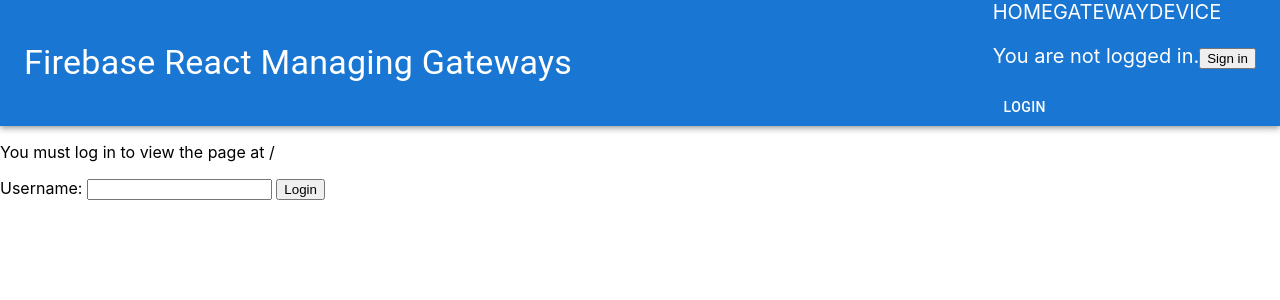
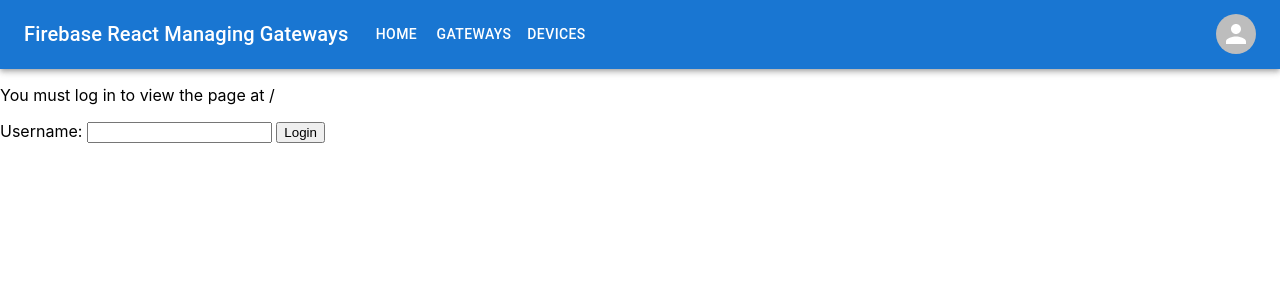
Before and after one commit to adrianflda/firebase-react-managing-gateways, a React (Create React App) app: page /login in a window 1280 px wide. Shown: the top 300 px of the page. Built offline with nearby package versions, Linux system fonts and the light colour scheme.

Commit message:
refactor navbar

```diff
--- a/src/actions/index.ts
+++ b/src/actions/index.ts
@@ -1,4 +1,4 @@
-import { ADD_GATEWAY, CLEAR_GATEWAYS, TOGGLE_GATEWAY_DELETE } from '../constants/action-types';
+import { ADD_GATEWAY, CLEAR_GATEWAYS, TOGGLE_GATEWAY_DELETE } from '../constants/actions';
 
 export const addGateway = (payload: any) => ({
     type: ADD_GATEWAY,
--- a/src/components/Device/DeviceListPage.tsx
+++ b/src/components/Device/DeviceListPage.tsx
@@ -1,11 +1,11 @@
 import { Link } from "react-router-dom";
-import { RouterPathEnum } from "../../enums/RouterPathEnum";
+import { ROUTES } from "../../constants/routes";
 
 const DeviceListPage = ({ history }: any) => {
     return (
         <div>
             <div>DeviceListPage</div>
-            <Link to={RouterPathEnum.HOME}>HOME</Link>
+            <Link to={ROUTES.HOME.staticRoute}>HOME</Link>
         </div>
     );
 };
--- a/src/components/Navbar/Drawer.tsx
+++ /dev/null
@@ -1,68 +0,0 @@
-import React, { useState } from "react";
-import { Link } from "react-router-dom";
-import Drawer from '@mui/material/Drawer';
-import List from '@mui/material/List';
-import ListItem from '@mui/material/ListItem';
-import ListItemText from '@mui/material/ListItemText';
-import Divider from '@mui/material/Divider';
-import MenuIcon from "@mui/icons-material/Menu";
-import IconButton from '@mui/material/IconButton';
-import { makeStyles } from '@mui/styles';
-import { RouterPathEnum } from "../../enums/RouterPathEnum";
-import AuthStatus from "../Auth/AuthStatus";
-
-const useStyles = makeStyles(() => ({
-  link: {
-    textDecoration: "none",
-    color: "blue",
-    fontSize: "20px",
-  },
-  icon: {
-    color: "white"
-  }
-})) as any;
-
-function DrawerComponent() {
-  const classes = useStyles();
-  const [openDrawer, setOpenDrawer] = useState(false);
-
-  return (
-    <>
-      <Drawer
-        open={openDrawer}
-        onClose={() => setOpenDrawer(false)}
-      >
-        <List>
-          <ListItem onClick={() => setOpenDrawer(false)}>
-            <ListItemText>
-              <Link to={RouterPathEnum.HOME} className={classes.link}>HOME</Link>
-            </ListItemText>
-          </ListItem>
-          <Divider />
-          <ListItem onClick={() => setOpenDrawer(false)}>
-            <ListItemText>
-              <Link to={RouterPathEnum.GATEWAY} className={classes.link}>GATEWAY</Link>
-            </ListItemText>
-          </ListItem>
-          <Divider />
-          <ListItem onClick={() => setOpenDrawer(false)}>
-            <ListItemText>
-              <Link to={RouterPathEnum.DEVICE} className={classes.link}>DEVICE</Link>
-            </ListItemText>
-          </ListItem>
-          <Divider />
-          <ListItem onClick={() => setOpenDrawer(false)}>
-            <ListItemText>
-              <AuthStatus />
-            </ListItemText>
-          </ListItem>
-          <Divider />
-        </List>
-      </Drawer>
-      <IconButton onClick={() => setOpenDrawer(!openDrawer)} className={classes.icon}>
-        <MenuIcon />
-      </IconButton>
-    </>
-  );
-}
-export default DrawerComponent;
--- a/src/components/Navbar/Navbar.tsx
+++ b/src/components/Navbar/Navbar.tsx
@@ -2,70 +2,124 @@
 import AppBar from '@mui/material/AppBar';
 import Box from '@mui/material/Box';
 import Toolbar from '@mui/material/Toolbar';
+import IconButton from '@mui/material/IconButton';
 import Typography from '@mui/material/Typography';
+import Menu from '@mui/material/Menu';
+import MenuIcon from '@mui/icons-material/Menu';
+import Container from '@mui/material/Container';
 import Button from '@mui/material/Button';
-import IconButton from '@mui/material/IconButton';
-import MenuIcon from '@mui/icons-material/Menu';
-import { Link } from 'react-router-dom';
-import { RouterPathEnum } from '../../enums/RouterPathEnum';
-import AuthStatus from '../Auth/AuthStatus';
-import DrawerComponent from './Drawer';
-import { makeStyles, createStyles } from '@mui/styles';
-import useMediaQuery from '@mui/material/useMediaQuery';
-import { createTheme } from '@mui/material/styles';
+import MenuItem from '@mui/material/MenuItem';
+import ProfileAvatar from '../Profile/ProfileAvatar';
+import { ROUTES } from '../../constants/routes';
+import { useNavigate } from 'react-router-dom';
 
-const useStyles = makeStyles((theme: any) => createStyles({
-  logo: {
-    flexGrow: 1,
-    cursor: "pointer",
-  },
-  link: {
-    textDecoration: "none",
-    color: "white",
-    fontSize: "20px",
-    "&:hover": {
-      color: "yellow",
-      borderBottom: "1px solid white",
-    },
-  },
-})) as any;
-
-const theme = createTheme({});
+const PAGE_LINKS = Object.values(ROUTES).filter((route) => route.isNavbarItem);
 
 const Navbar = () => {
-  const classes = useStyles();
-  const isMobile = useMediaQuery(theme.breakpoints.down("md"));
+  const navigate = useNavigate();
+  const [anchorElNav, setAnchorElNav] = React.useState<null | HTMLElement>(null);
+  const [anchorElUser, setAnchorElUser] = React.useState<null | HTMLElement>(null);
+
+  const handleOpenNavMenu = (event: React.MouseEvent<HTMLElement>) => {
+    setAnchorElNav(event.currentTarget);
+  };
+  const handleOpenUserMenu = (event: React.MouseEvent<HTMLElement>) => {
+    setAnchorElUser(event.currentTarget);
+  };
+
+  const handleCloseNavMenu = () => {
+    setAnchorElNav(null);
+  };
+
+  const handleCloseUserMenu = () => {
+    setAnchorElUser(null);
+  };
+
+  const handleClick = (route: string) => {
+    handleCloseNavMenu();
+    navigate(route);
+  }
 
   return (
-    <Box sx={{ flexGrow: 1 }}>
-      <AppBar position="static">
-        <Toolbar>
-          <Typography variant="h4" component="div" sx={{ flexGrow: 1 }}>
+    <AppBar position="static">
+      <Container maxWidth="xl">
+        <Toolbar disableGutters>
+          <Typography
+            variant="h6"
+            noWrap
+            component="div"
+            sx={{ mr: 2, display: { xs: 'none', md: 'flex' } }}
+          >
             Firebase React Managing Gateways
           </Typography>
-          {isMobile ? (
-            <DrawerComponent />
-          ) : (
-            <div className={classes.navlinks}>
-              <Link to={RouterPathEnum.HOME} className={classes.link}>
-                HOME
-              </Link>
-              <Link to={RouterPathEnum.GATEWAY} className={classes.link}>
-                GATEWAY
-              </Link>
-              <Link to={RouterPathEnum.DEVICE} className={classes.link}>
-                DEVICE
-              </Link>
-              <Link to={RouterPathEnum.LOGIN} className={classes.link}>
-                <AuthStatus />
-              </Link>
-              <Button color="inherit">Login</Button>
-            </div>
-          )}
+
+          <Box sx={{ flexGrow: 1, display: { xs: 'flex', md: 'none' } }}>
+            <IconButton
+              size="large"
+              aria-label="account of current user"
+              aria-controls="menu-appbar"
+              aria-haspopup="true"
+              onClick={handleOpenNavMenu}
+              color="inherit"
+            >
+              <MenuIcon />
+            </IconButton>
+            <Menu
+              id="menu-appbar"
+              anchorEl={anchorElNav}
+              anchorOrigin={{
+                vertical: 'bottom',
+                horizontal: 'left',
+              }}
+              keepMounted
+              transformOrigin={{
+                vertical: 'top',
+                horizontal: 'left',
+              }}
+              open={Boolean(anchorElNav)}
+              onClose={handleCloseNavMenu}
+              sx={{
+                display: { xs: 'block', md: 'none' },
+              }}
+            >
+              {PAGE_LINKS.map((route) => (
+                <MenuItem
+                  key={route.name}
+                  onClick={() => handleClick(route.staticRoute)}
+                >
+                  <Typography textAlign="center">{route.name}</Typography>
+                </MenuItem>
+              ))}
+            </Menu>
+          </Box>
+          <Typography
+            variant="h6"
+            noWrap
+            component="div"
+            sx={{ flexGrow: 1, display: { xs: 'flex', md: 'none' } }}
+          >
+            Firebase React Managing Gateways
+          </Typography>
+          <Box sx={{ flexGrow: 1, display: { xs: 'none', md: 'flex' } }}>
+            {PAGE_LINKS.map((route) => (
+              <Button
+                key={route.name}
+                onClick={() => handleClick(route.staticRoute)}
+                sx={{ my: 2, color: 'white', display: 'block' }}
+              >
+                {route.name}
+              </Button>
+            ))}
+          </Box>
+          <ProfileAvatar
+            handleOpenUserMenu={handleOpenUserMenu}
+            handleCloseUserMenu={handleCloseUserMenu}
+            anchorElUser={anchorElUser}
+          />
         </Toolbar>
-      </AppBar>
-    </Box>
+      </Container>
+    </AppBar>
   );
-}
+};
 
 export default Navbar;
--- /dev/null
+++ b/src/components/Profile/ProfileAvatar.tsx
@@ -0,0 +1,42 @@
+import * as React from 'react';
+import Box from '@mui/material/Box';
+import IconButton from '@mui/material/IconButton';
+import Menu from '@mui/material/Menu';
+import Avatar from '@mui/material/Avatar';
+import Tooltip from '@mui/material/Tooltip';
+import MenuItem from '@mui/material/MenuItem';
+import AuthStatus from '../Auth/AuthStatus';
+
+const ProfileAvatar = ({ handleCloseUserMenu, handleOpenUserMenu, anchorElUser }: any) => {
+    return <>
+        <Box sx={{ flexGrow: 0 }}>
+            <Tooltip title="Open settings">
+                <IconButton onClick={handleOpenUserMenu} sx={{ p: 0 }}>
+                    <Avatar />
+                </IconButton>
+            </Tooltip>
+            <Menu
+                sx={{ mt: '45px' }}
+                id="menu-appbar"
+                anchorEl={anchorElUser}
+                anchorOrigin={{
+                    vertical: 'top',
+                    horizontal: 'right',
+                }}
+                keepMounted
+                transformOrigin={{
+                    vertical: 'top',
+                    horizontal: 'right',
+                }}
+                open={Boolean(anchorElUser)}
+                onClose={handleCloseUserMenu}
+            >
+                <MenuItem key='authStatus' onClick={handleCloseUserMenu}>
+                    <AuthStatus />
+                </MenuItem>
+            </Menu>
+        </Box>
+    </>
+};
+
+export default ProfileAvatar;
--- /dev/null
+++ b/src/constants/routes.ts
@@ -0,0 +1,41 @@
+interface IRoute {
+    name: string;
+    isNavbarItem?: boolean;
+    staticRoute: string;
+    dynamicRoute?: (param: string) => {};
+}
+
+interface IRoutes {
+    HOME: IRoute;
+    LOGIN: IRoute;
+    GATEWAYS: IRoute;
+    GATEWAYS_DETAILS: IRoute;
+    DEVICES: IRoute;
+}
+
+export const ROUTES: IRoutes = {
+    HOME: {
+        name: "Home",
+        staticRoute: '/',
+        isNavbarItem: true
+    },
+    LOGIN: {
+        name: "Login",
+        staticRoute: '/login'
+    },
+    GATEWAYS: {
+        name: "Gateways",
+        staticRoute: '/gateways',
+        isNavbarItem: true
+    },
+    GATEWAYS_DETAILS: {
+        name: "Gateways Details",
+        staticRoute: '/gateways',
+        dynamicRoute: (serial: string) => `${ROUTES.GATEWAYS}/${serial}`
+    },
+    DEVICES: {
+        name: 'Devices',
+        staticRoute: '/devices',
+        isNavbarItem: true
+    }
+}
--- a/src/enums/RouterPathEnum.ts
+++ /dev/null
@@ -1,6 +0,0 @@
-export enum RouterPathEnum {
-    HOME = '/',
-    LOGIN = '/login',
-    GATEWAY = '/gateway',
-    DEVICE = '/device'
-}
--- a/src/reducers/gateways.ts
+++ b/src/reducers/gateways.ts
@@ -1,4 +1,4 @@
-import { ADD_GATEWAY, CLEAR_GATEWAYS, TOGGLE_GATEWAY_DELETE } from '../constants/action-types';
+import { ADD_GATEWAY, CLEAR_GATEWAYS, TOGGLE_GATEWAY_DELETE } from '../constants/actions';
 import IGateway from '../models/IGateway';
 import { GATEWAYS } from '../services/FirestoreService';
 
--- a/src/router/Router.tsx
+++ b/src/router/Router.tsx
@@ -3,20 +3,20 @@
 import HomeView from '../components/Home/HomeView';
 import GatewayList from '../components/Gateway/GatewayList';
 import DeviceListPage from '../components/Device/DeviceListPage';
-import { RouterPathEnum } from '../enums/RouterPathEnum';
 import LoginPage from "../components/Auth/LoginPage";
 import RequireAuth from "../components/Auth/RequireAuth";
 import Navbar from "../components/Navbar/Navbar";
+import { ROUTES } from "../constants/routes";
 
 const Router = () => {
     return (
         <BrowserRouter>
             <Navbar />
             <Routes>
-                <Route path={RouterPathEnum.HOME} element={<HomeView />} />
-                <Route path={RouterPathEnum.LOGIN} element={<LoginPage />} />
+                <Route path={ROUTES.HOME.staticRoute} element={<HomeView />} />
+                <Route path={ROUTES.LOGIN.staticRoute} element={<LoginPage />} />
                 <Route
-                    path={RouterPathEnum.GATEWAY}
+                    path={ROUTES.GATEWAYS.staticRoute}
                     element={
                         <RequireAuth>
                             <GatewayList />
@@ -24,7 +24,7 @@
                     }
                 />
                 <Route
-                    path={RouterPathEnum.DEVICE}
+                    path={ROUTES.DEVICES.staticRoute}
                     element={
                         <RequireAuth>
                             <DeviceListPage />
@@ -36,7 +36,7 @@
                     element={
                         <div>
                             <h2>404 Page not found etc</h2>
-                            <Link to={RouterPathEnum.HOME}>Home</Link>
+                            <Link to={ROUTES.HOME.staticRoute}>Home</Link>
                         </div>
                     }
                 />
```
Also changed, not shown: src/components/Auth/RequireAuth.tsx (+2 -6 lines), src/constants/actions.ts (renamed from src/constants/action-types.ts).
